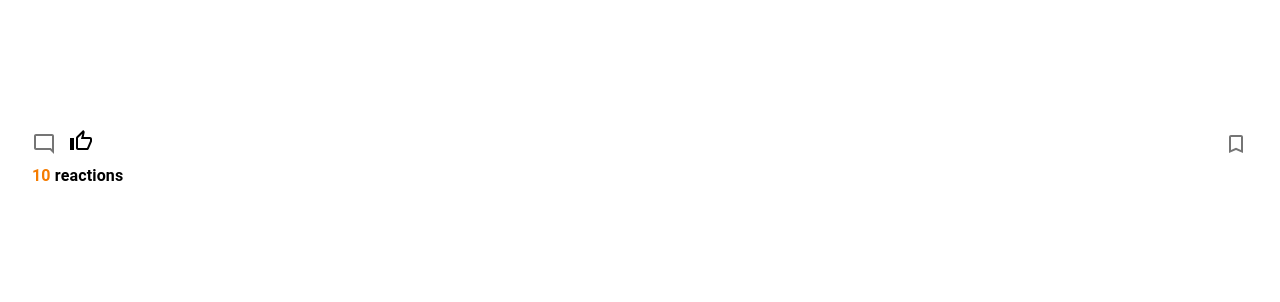
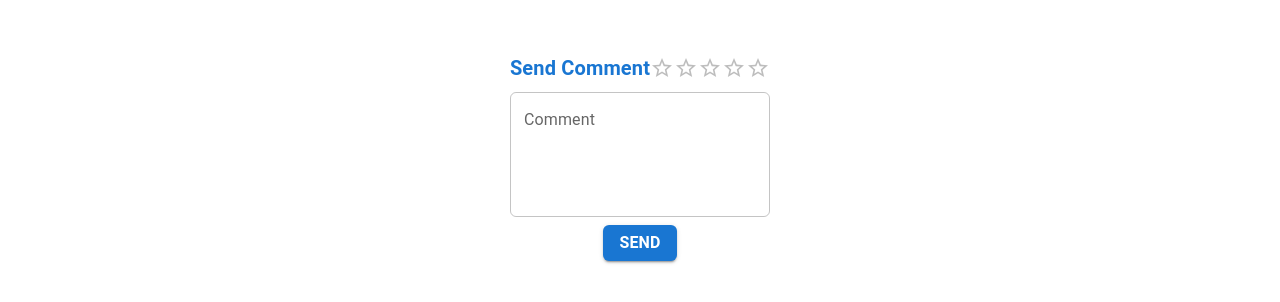
Before and after one commit to behrooz-arabzade/weekend, a Next.js app: page / in a window 1280 px wide. Shown: the part 244-546 px from the top of the page. Built offline with nearby package versions, Linux system fonts and the light colour scheme.

Commit message:
create eventcommentsend on component-eventcommentsend branch

```diff
--- /dev/null
+++ b/components/molecules/EventCommentSend/EventCommentSend.tsx
@@ -0,0 +1,88 @@
+import React, { useState, FC } from 'react';
+import { Grid, Typography, TextField, Button, Rating } from "@mui/material";
+
+
+
+//InterFace
+
+interface IEventCommentSend {
+
+    onSubmitClicked: (rate:number, comment:string) => void;
+
+}
+
+
+const EventCommentSend:FC<IEventCommentSend> = ({
+
+    onSubmitClicked
+
+}) => {
+
+    const [text, setText] = useState<string>("");
+
+    const [value, setValue] = useState<number>(0);
+
+    const submitClick = () => {
+
+        onSubmitClicked(value, text)
+
+    }
+
+
+    return (
+        <div>
+            <Grid display="flex" justifyContent="space-between">
+                <Grid>
+                    <Typography
+                        component="p"
+                        variant="h6"
+                        fontWeight={700}
+                        color="primary"
+                    >
+                        Send Comment
+                    </Typography>
+                </Grid>
+                <Grid mt={1}>
+                    <Rating
+                        name="simple-controlled"
+                        value={value}
+                        onChange={(event, newValue) => {
+                            setValue(newValue);
+                        }}
+                    />
+                </Grid>
+            </Grid>
+            <Grid mt={2}>
+                <TextField
+                    label="Comment"
+                    variant="outlined"
+                    sx={{ width: "100%" }}
+                    value={text}
+                    onChange={e => setText(e.target.value)}
+                    multiline
+                    minRows={4}
+                />
+
+            </Grid>
+
+            <Grid
+                display="flex"
+                justifyContent="center"
+                mt={2}
+            >
+                <Button onClick={submitClick} variant="contained">
+                    <Typography
+                        fontWeight="bold"
+                    >
+                        Send
+                    </Typography>
+                </Button>
+
+            </Grid>
+
+
+        </div>
+    )
+}
+
+export default EventCommentSend;
--- a/pages/index.tsx
+++ b/pages/index.tsx
@@ -13,7 +13,7 @@ import ReactionButton from "components/molecules/ReactionButton/ReactionButton";
 import Like from "components/molecules/ReactionButton/Like";
 import UnLike from "components/molecules/ReactionButton/UnLike";
 import Idea from "components/molecules/ReactionButton/Idea";
-
+import EventCommentSend from "components/molecules/EventCommentSend/EventCommentSend";
 
 
 //Icons
@@ -25,6 +25,7 @@ import styles from "../styles/Home.module.css";
 import { Container } from "@mui/system";
 import { Grid } from "@mui/material";
 
+
 const Home: NextPage = () => {
   return (
     <div className={styles.container}>
@@ -35,16 +36,13 @@ const Home: NextPage = () => {
       justifyContent="center"
        alignItems="center"
        >
-        <FeedPostFooter
-          reactionCount={10}
-          currentReactionId = {3}
-          onSaveClicked={()=>{
-            console.log("post saved")
-          }}
-          onCommentsClicked={()=>{
-            console.log("comment")
-          }}
+        <EventCommentSend
 
+        onSubmitClicked = {(comment, rate)=> {
+
+          console.log(`Send Your Comment , Your Comment is ${comment} and rate is ${rate}` )
+
+        }}
         />
     </Grid>
     </Container>
```
